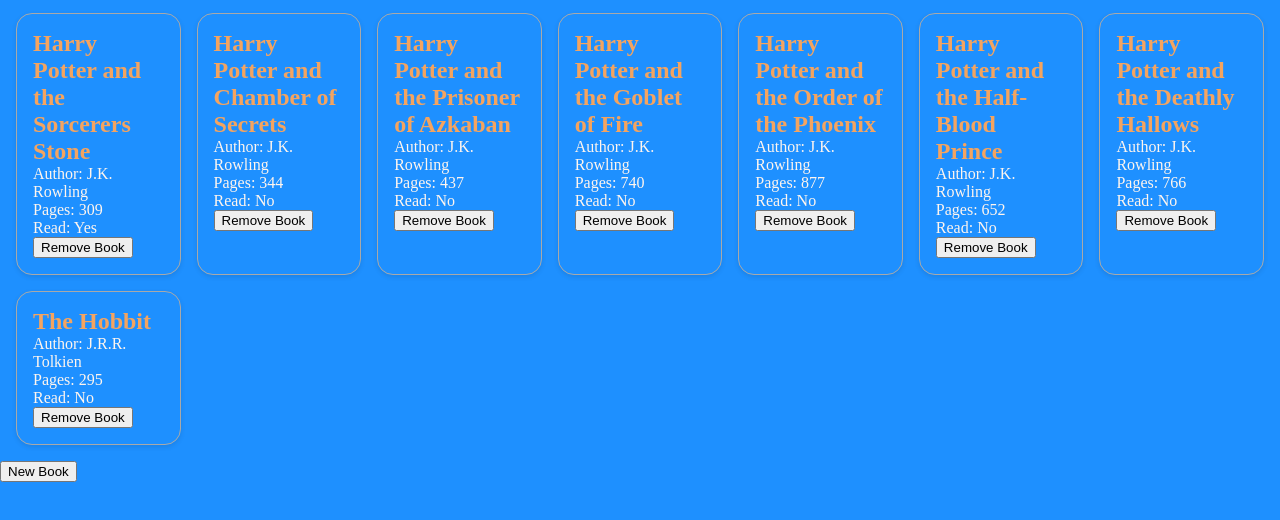
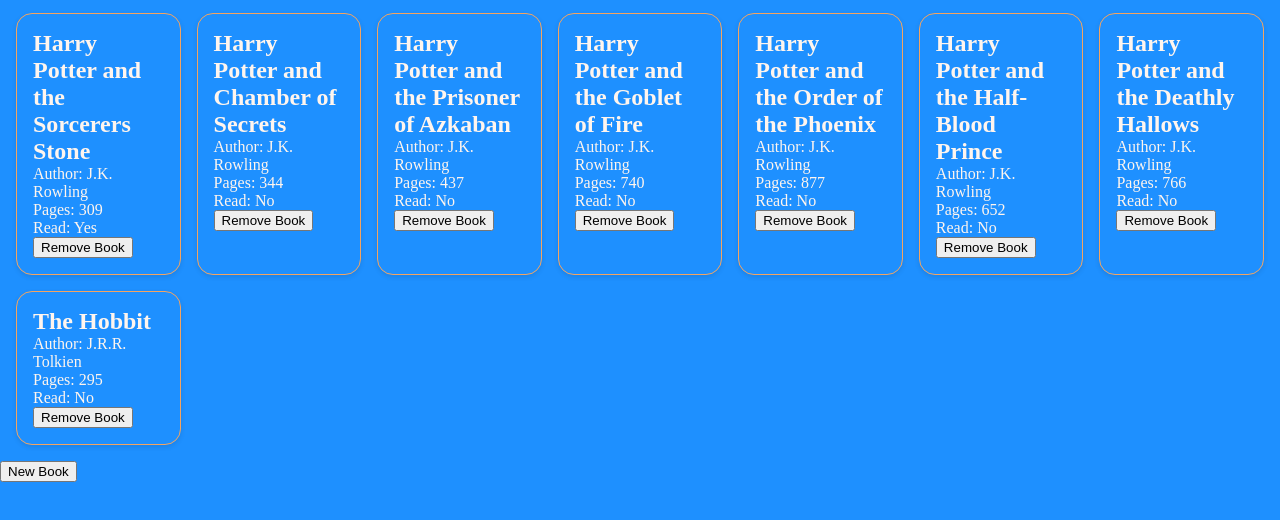
Before and after one commit to fab44-cloud/library, a plain HTML site: page index.html in a window 1280 px wide. Shown: the part 40-560 px from the top of the page. Drawn offline with Linux system fonts and the light colour scheme.

Commit message:
Change book card colors

```diff
--- a/styles.css
+++ b/styles.css
@@ -18,14 +18,14 @@ body {
 }
 
 .book-card {
-    border: 1px solid darkgray;
+    border: 1px solid sandybrown;
     border-radius: 1rem;
     padding: 1rem;
     box-shadow: 0px 2px 5px rgba(0, 0, 0, 0.1);
 }
 
 .book-card h2 {
-    color: sandybrown;
+    color: seashell;
 }
 
 .book-card p {
```
